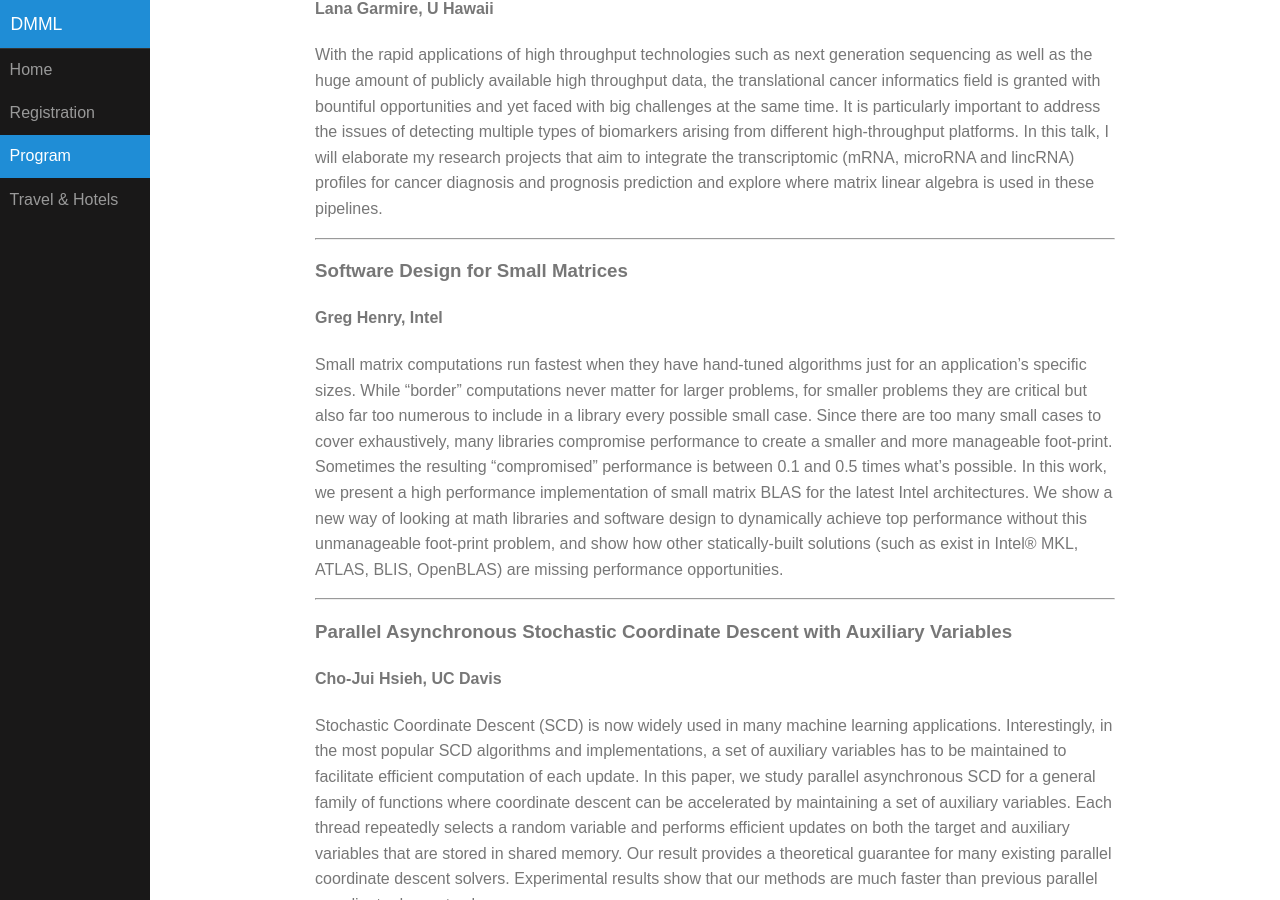
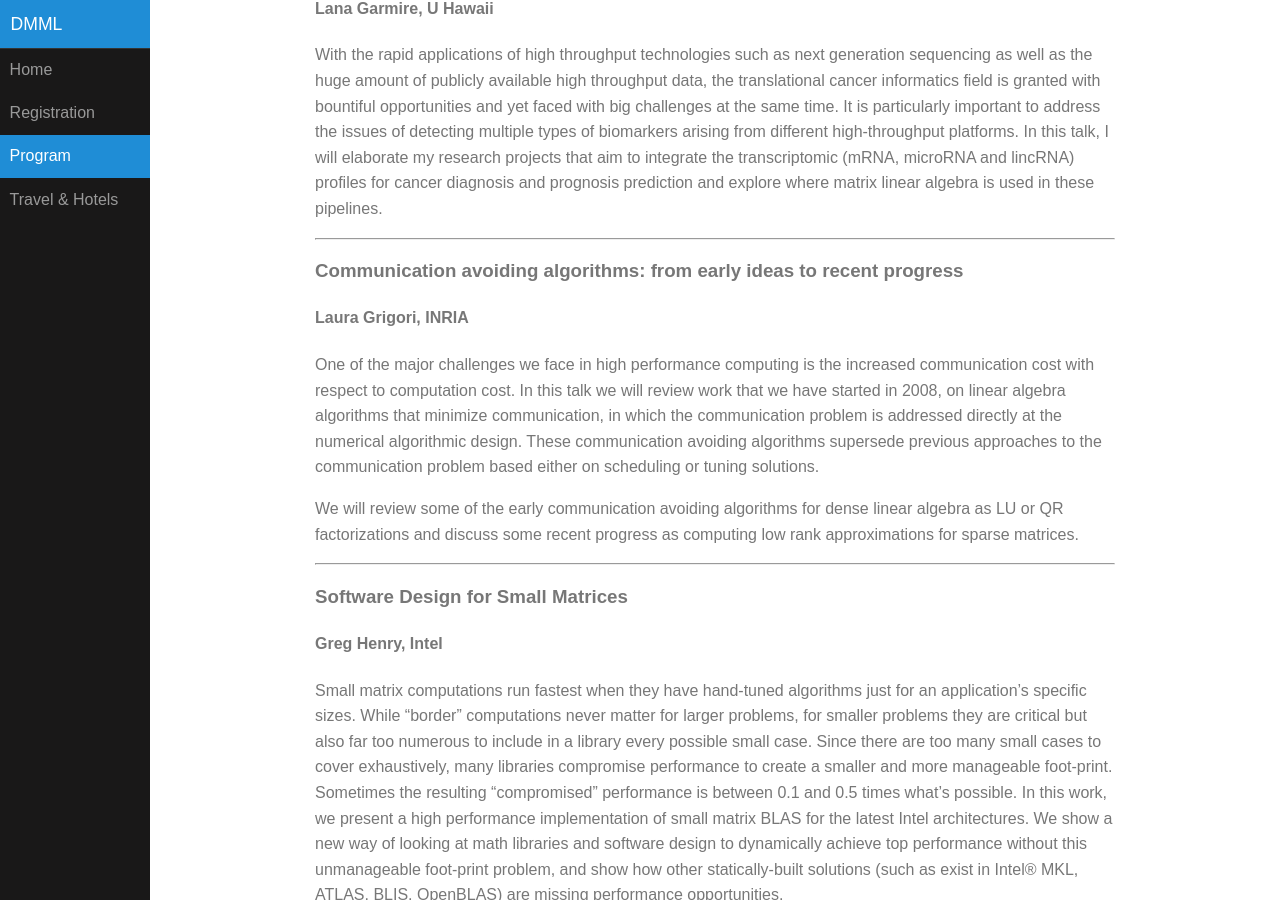
Before and after one commit to dbindel/dmml, a Jekyll site: the page built from program.html, in a window 1280 px wide and 900 px high, scrolled down 4472 px. Built offline with Jekyll 4.4.1, drawn with Linux system fonts in a browser that asks for light colours; formulas are drawn with MathJax 3; some of the changed text lies outside the part shown.

Commit message:
Added Laura abstract.

```diff
--- a/_data/speakers.yml
+++ b/_data/speakers.yml
@@ -128,6 +128,22 @@
     matrix linear algebra is used in these pipelines.
 - name: Laura Grigori
   affil: INRIA
+  title: "Communication avoiding algorithms: from early ideas to recent progress"
+  abstract: |
+    One of the major challenges we face in high performance computing
+    is the increased communication cost with respect to computation
+    cost.  In this talk we will review work that we have started in
+    2008, on linear algebra algorithms that minimize communication, in
+    which the communication problem is addressed directly at the
+    numerical algorithmic design.  These communication avoiding
+    algorithms supersede previous approaches to the communication
+    problem based either on scheduling or tuning solutions.
+
+    We will review some of the early communication avoiding algorithms
+    for dense linear algebra as LU or QR factorizations and discuss
+    some recent progress as computing low rank approximations for
+    sparse matrices.
+
 - name: Greg Henry
   affil: Intel
   title: Software Design for Small Matrices
```
